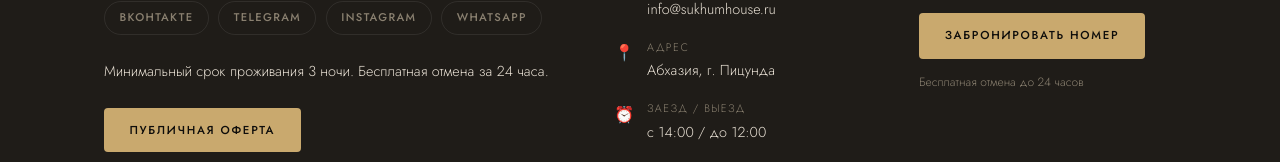
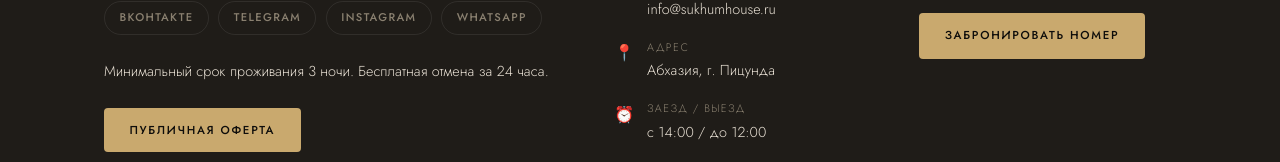
Before and after one commit to Amarumarcus/hotelWebApp, a React (Vite) app: page / in a window 1280 px wide. Shown: the part 4926-5088 px from the top of the page. Built offline with nearby package versions, Linux system fonts and the light colour scheme.

Commit message:
footer change text

```diff
--- a/src/components/Footer/Footer.jsx
+++ b/src/components/Footer/Footer.jsx
@@ -75,9 +75,6 @@ export default function Footer() {
           <a href="tel:+79006445001" className="footer__cta">
             Забронировать номер
           </a>
-          <p className="footer__booking-note">
-            Бесплатная отмена до 24 часов
-          </p>
         </div>
 
       </div>
```
